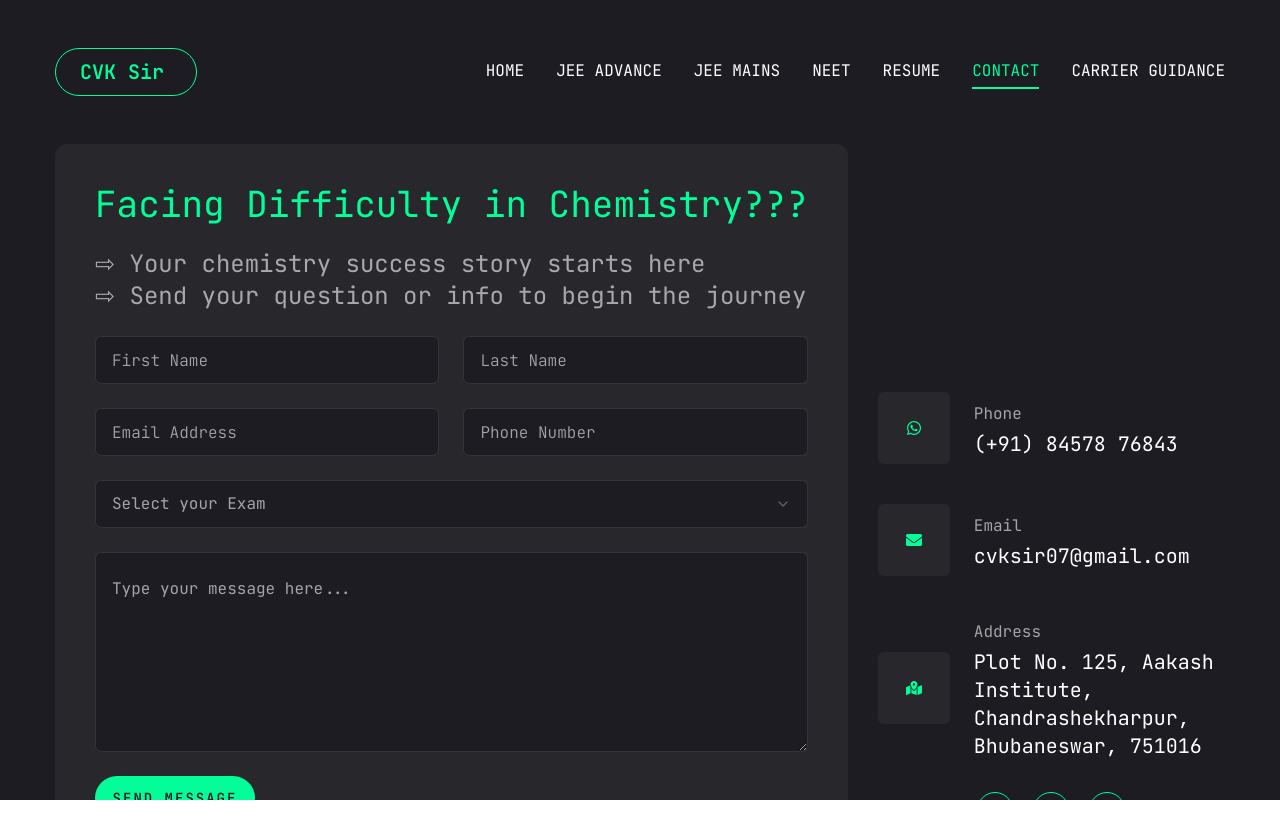
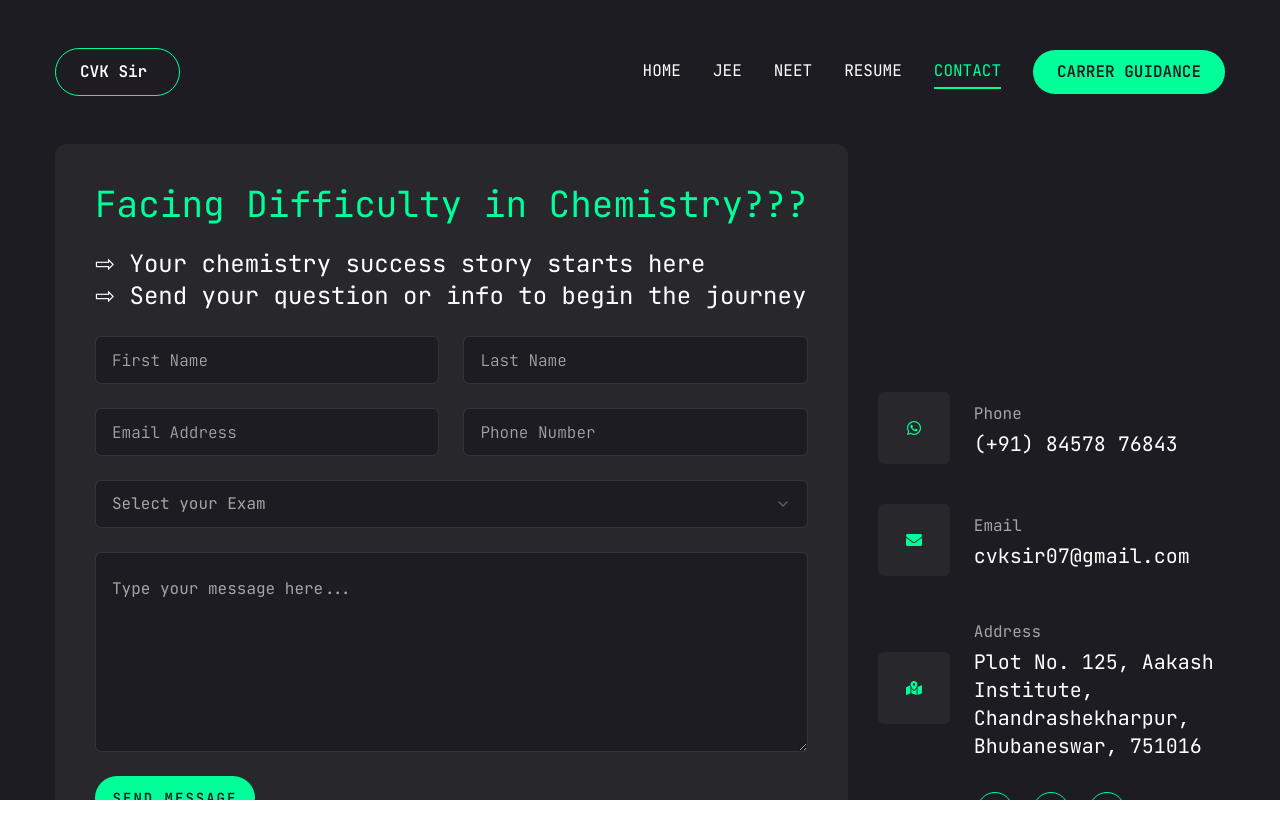
Before and after one commit to itsvk143/VIKASHCHEMISTRY, a Next.js app: page /contact in a window 1280 px wide. Shown: the top 838 px of the page. Built offline with nearby package versions, Linux system fonts and the light colour scheme.

Commit message:
modify error

```diff
--- a/src/app/contact/page.jsx
+++ b/src/app/contact/page.jsx
@@ -102,7 +102,7 @@ const Contact = () => {
               onSubmit={handleSubmit}
             >
               <h3 className="text-4xl text-accent">Facing Difficulty in Chemistry???</h3>
-              <p className="text-2xl text-white/60">
+              <p className="text-2xl text-white">
               ⇨ Your chemistry success story starts here
                 <br />⇨ Send your question or info to begin the journey
               </p>
--- a/src/app/page.js
+++ b/src/app/page.js
@@ -1,3 +1,5 @@
+"use client";
+
 import Photo from "@/components/Photo";
 import Social from "@/components/Social";
 import Stats from "@/components/Stats";
@@ -6,7 +8,34 @@ import { IoIosCall } from "react-icons/io";
 import { SiGmail } from "react-icons/si";
 import { FaLocationDot } from "react-icons/fa6";
 
+import { useEffect, useRef, useState } from "react";
+import { useRouter } from "next/navigation";
+
 const Home = () => {
+  const router = useRouter();
+  const endRef = useRef(null);
+  const [triggered, setTriggered] = useState(false);
+
+  useEffect(() => {
+    const observer = new IntersectionObserver(
+      (entries) => {
+        if (entries[0].isIntersecting && !triggered) {
+          setTriggered(true);
+
+          // Delay is optional (gives a smoother feel)
+          setTimeout(() => {
+            router.push("/resume"); // Navigate to Resume page
+          }, 600);
+        }
+      },
+      { threshold: 1 } // Element must be fully visible
+    );
+
+    if (endRef.current) observer.observe(endRef.current);
+
+    return () => observer.disconnect();
+  }, [triggered, router]);
+
   return (
     <section className="min-h-screen bg-black text-white flex flex-col justify-between">
       <div className="container mx-auto flex-1">
@@ -20,8 +49,9 @@ const Home = () => {
             <span className="text-yellow-500 text-lg">
               Passionate about making Chemistry easy and interesting.
             </span>
+
             <p className="max-w-[500px] mb-2 pb-5 text-white/80">
-              SENIOR CHEMISTRY LECTURAR WITH 9+ YEARS OF EXPERIENCE
+              SENIOR CHEMISTRY LECTURER WITH 10+ YRS OF EXPERIENCE
             </p>
 
             {/* Exam Buttons */}
@@ -139,6 +169,9 @@ const Home = () => {
       <div className="bg-black w-full">
         <Stats />
       </div>
+
+      {/* 👇 Auto-scroll trigger (when visible → go to Resume page) */}
+      <div ref={endRef} className="h-1"></div>
     </section>
   );
 };
--- a/src/app/resume/page.jsx
+++ b/src/app/resume/page.jsx
@@ -10,6 +10,7 @@ import { Card, CardContent } from "@/components/ui/Card";
 
 
 const about = {
+
   title: "About Me",
   description:
     "My teaching methodology focuses on strong fundamentals, analytical thinking, and practical application of concepts to help students achieve their academic and career goals.",
@@ -39,8 +40,8 @@ const about = {
       fieldValue: "Available",
     },
     {
-      fieldName: "Language",
-      fieldValue: "English, Hindi",
+      fieldName: "Language:-",
+      fieldValue: "English, Hindi, Odia",
     },
   ],
 };
--- a/src/components/Header.jsx
+++ b/src/components/Header.jsx
@@ -11,16 +11,16 @@ const Header = () => {
                 <Link href="/">
             <Button variant="outline"
                   size="lg"
-                  className="flex text-xl items-center gap-2">
+                  className="flex text-l items-center gap-2">
                  CVK Sir<span className="text-accent"></span>
             </Button>
                 </Link>
 
         <div className="hidden xl:flex items-center gap-8">
           <Nav />
-          {/* <Link href="/">
-            <Button>Hire Me</Button>
-          </Link> */}
+          <Link href="/Carrier">
+            <Button>CARRER GUIDANCE</Button>
+          </Link>
         </div>
         <div className="xl:hidden">
           <MobileNav/>
--- a/src/components/Nav.jsx
+++ b/src/components/Nav.jsx
@@ -9,13 +9,13 @@ const links = [
     path: "/",
   },
 
-  {
-    name: "JEE ADVANCE",
-    path: "/JEE_ADVANCE",
-  },
+  // {
+  //   name: "JEE ADVANCE",
+  //   path: "/JEE_ADVANCE",
+  // },
 
   {
-    name: "JEE MAINS",
+    name: "JEE",
     path: "/JEE_MAINS",
   },
   {
@@ -31,10 +31,10 @@ const links = [
     name: "CONTACT",
     path: "/contact",
   },
-  {
-    name: "CARRIER GUIDANCE",
-    path: "/Carrier",
-  },
+  // {
+  //   name: "CARRIER GUIDANCE",
+  //   path: "/Carrier",
+  // },
 
 ];
 
```
